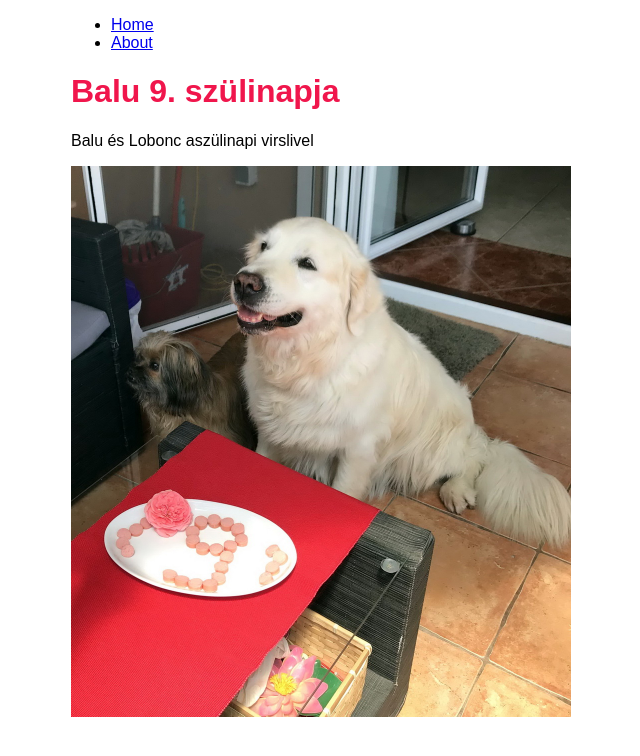
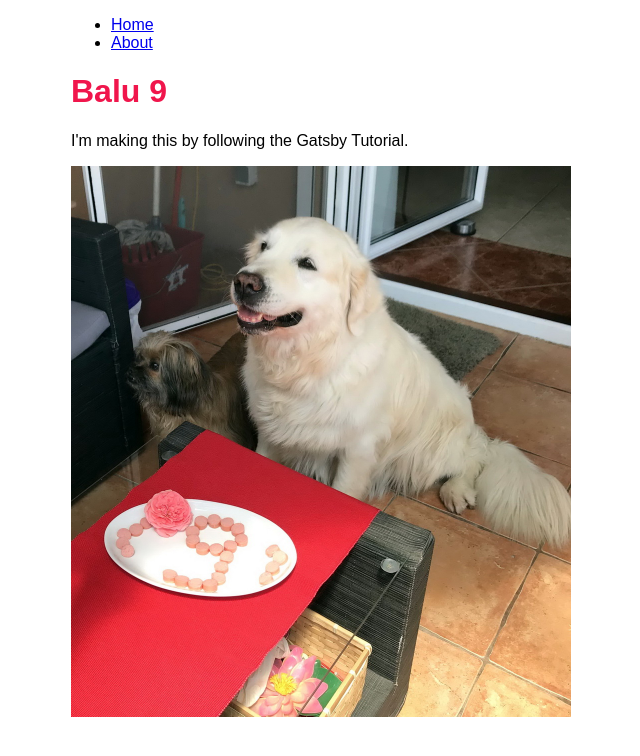
Before and after one commit to llonyai/my-gatsby-site, a Gatsby site: page / in a window 1280 px wide. Shown: the whole page, without its empty margins (319-959 px from the left). Built offline with nearby package versions, Linux system fonts and the light colour scheme; Gatsby itself is replaced by a stand-in of ours.

Commit message:
Finished Gatsby Tutorial Part 3

```diff
--- a/src/pages/index.js
+++ b/src/pages/index.js
@@ -4,10 +4,10 @@ import { StaticImage } from 'gatsby-plugin-image'
 
 const IndexPage = () => {
   return (
-    <Layout pageTitle="Balu 9. szülinapja">
-      <p>Balu és Lobonc aszülinapi virslivel</p>
+    <Layout pageTitle="Balu 9">
+      <p>I'm making this by following the Gatsby Tutorial.</p>
       <StaticImage
-        alt="Balu 9. szülinapja"
+        alt="Balu 9 éves"
         src="../images/Balu.jpg"
       />
     </Layout>
```
